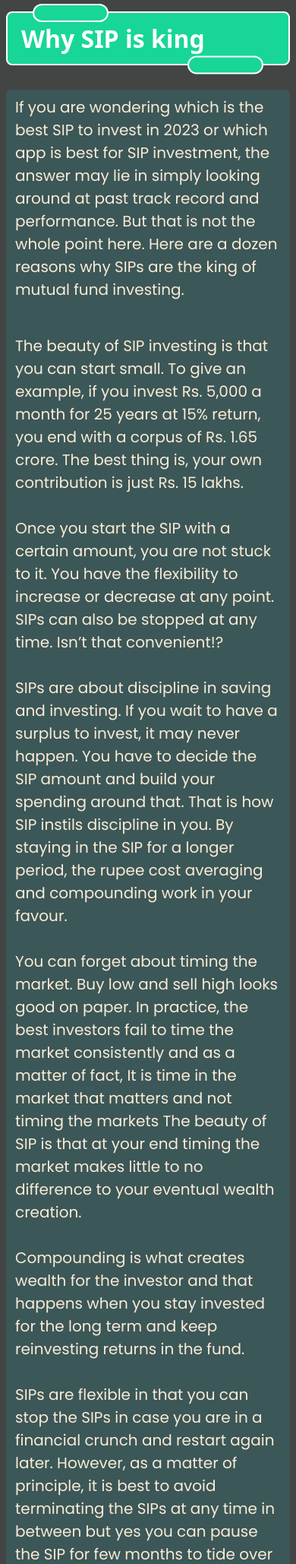
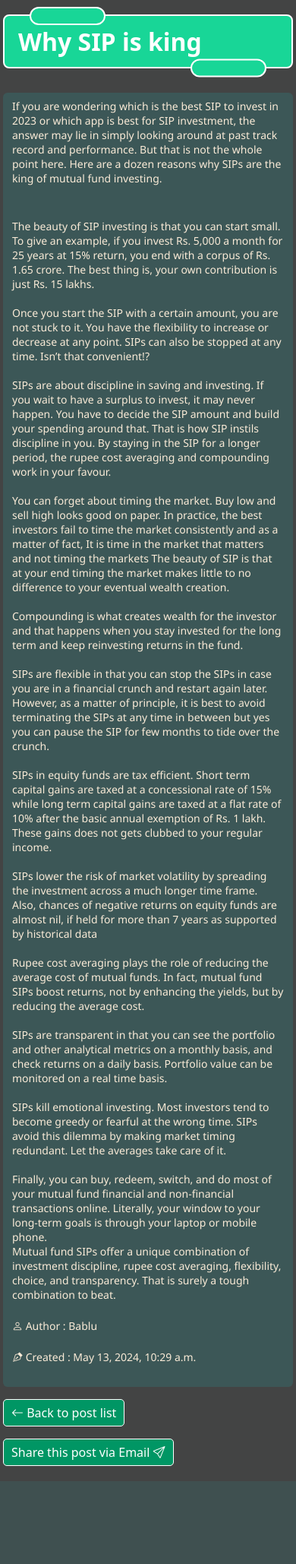
Before and after one commit to Awanish-26/MB-Blog, a Django app: page /post/15/ in a window 390 px wide. Shown: the part 90-2148 px from the top of the page at 76% size. After the commit the page ends 2019 px from the top, so only its background shows below. Run offline with Django 5.2, Linux system fonts and the light colour scheme; data comes from the database, SQL or seed files in the repository.

Commit message:
changed respnsiveness

```diff
--- a/myblog/blog/static/base.css
+++ b/myblog/blog/static/base.css
@@ -263,16 +263,12 @@ textarea:focus {
 
 .blog_content p {
     color: antiquewhite;
-    font-family: "Poppins", sans-serif;
+    font-family: 'Segoe UI', Tahoma, Geneva, Verdana, sans-serif;
     font-weight: 400;
     font-style: normal;
     font-size: 20px;
 }
 
-.main_2 {
-    padding: 24px 48px;
-    margin: 0.5rem;
-}
 
 .blog_content p:nth-last-child(3) {
     font-style: italic !important;
@@ -320,10 +316,6 @@ textarea:focus {
 }
 
 /* bottom links */
-.access-link a {
-    display: block;
-    margin-block: 4px;
-}
 
 .access-link a button {
     background-color: #009664;
@@ -332,6 +324,7 @@ textarea:focus {
     border-radius: 5px;
     padding: 6px 10px;
     font-size: 16px;
+    margin-bottom: 16px;
 }
 
 .access-link a button:hover {
@@ -362,13 +355,16 @@ textarea:focus {
         height: 7rem;
     }
 
-    .main_2 {
-        padding: 0;
-    }
-
     .navbar {
         margin: 0;
         border-radius: 0;
     }
 
+    .main {
+        padding: 4px 4px;
+    }
+
+    .blog_content p {
+        font-size: 14px;
+    }
 }
--- a/myblog/blog/templates/blog/post_detail.html
+++ b/myblog/blog/templates/blog/post_detail.html
@@ -4,7 +4,7 @@
 {% endblock %}
 
 {% block content %}
-  <div class="main_2">
+  <div class="main">
     <div class="heading">
       <h1>{{ post.title }}</h1>
     </div>
```
Also changed, not shown: myblog/static/base.css (+9 -13 lines).
